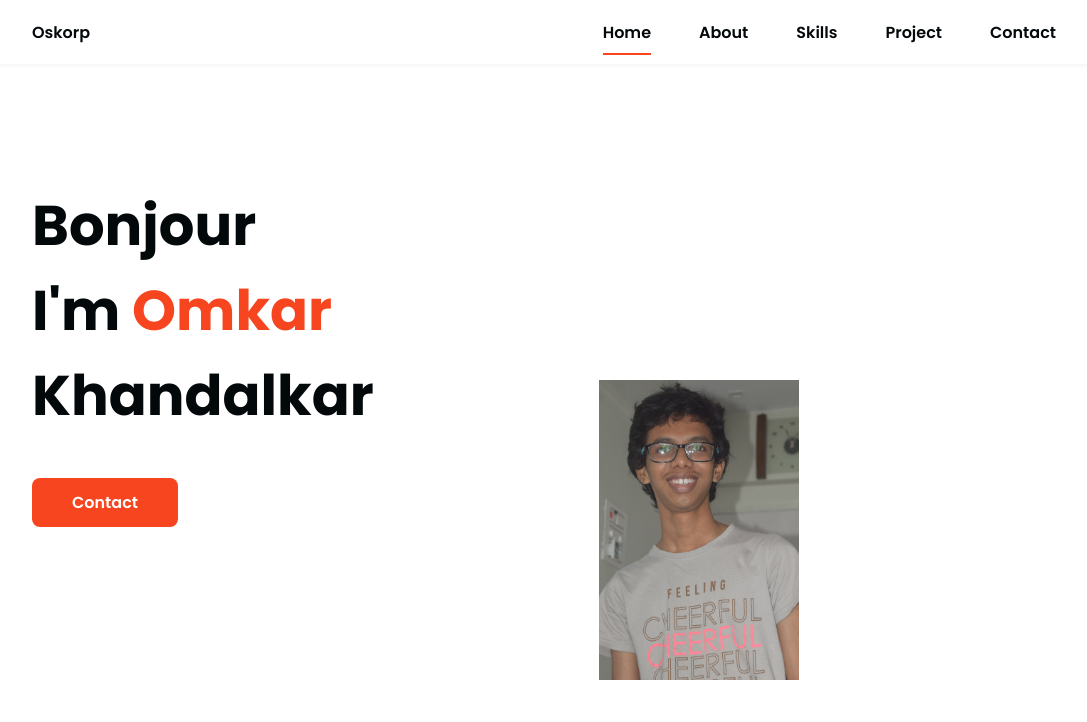
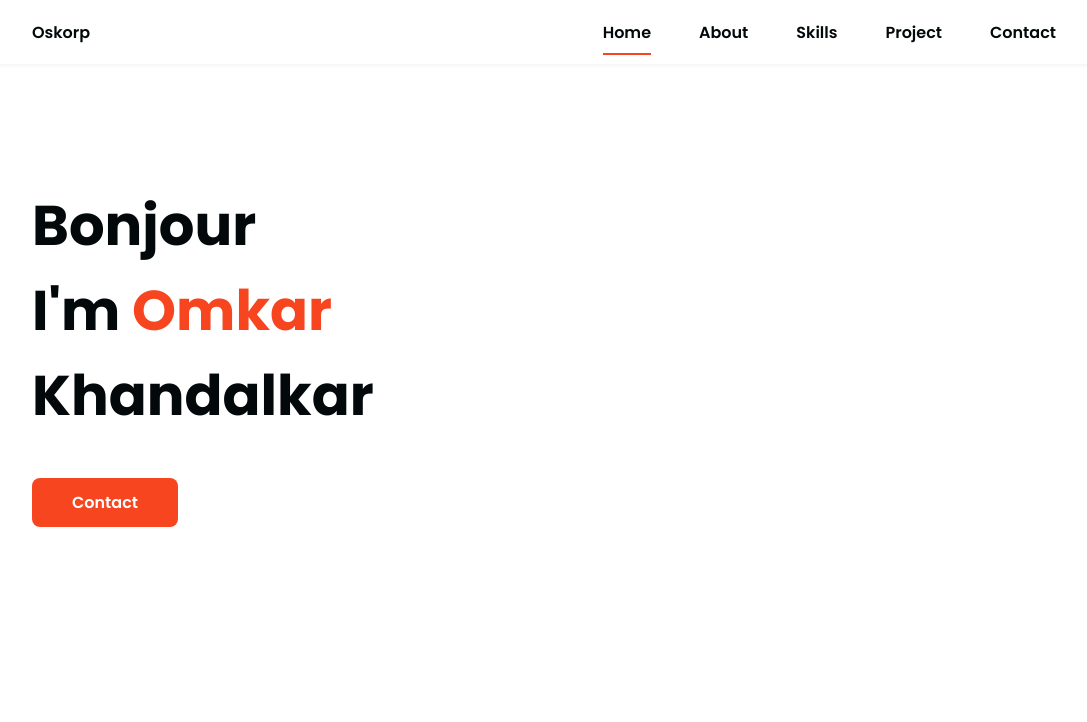
Before and after one commit to oskorp/oskorpx.github.io, a plain HTML site: page index.html in a window 1280 px wide. Shown: the top 722 px of the page, without its empty margins (96-1183 px from the left). Drawn offline with nearby package versions, Linux system fonts and the light colour scheme.

Commit message:
Update index.html

```diff
--- a/index.html
+++ b/index.html
@@ -50,9 +50,7 @@
                     <a href="https://github.com/oskorp" class="home__social-icon"><i class='bx bxl-github' ></i></a>
                 </div>
 
-                <div class="home__img">
-                    <img src="perfil.jpg"width="200" height="200" alt="">
-                </div>
+
             </section>
 
             <!--===== ABOUT =====-->
```
